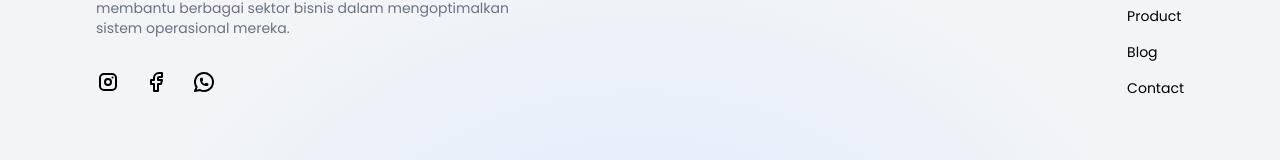
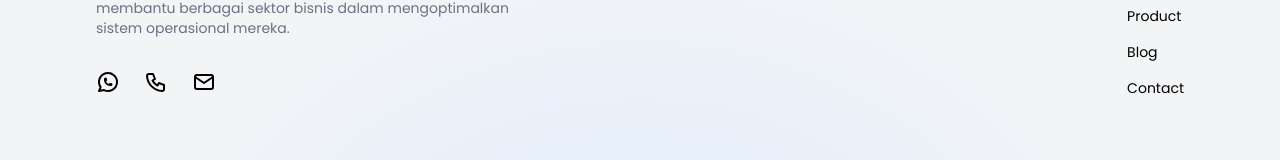
Before and after one commit to al-dioooo/zan-micro-system, a Next.js app: page /post/1 in a window 1280 px wide. Shown: the part 866-1026 px from the top of the page. Built offline with nearby package versions, Linux system fonts and the light colour scheme; no server answers.

Commit message:
Fix links
- Re-add turbopack for development

```diff
--- a/package.json
+++ b/package.json
@@ -3,7 +3,7 @@
     "version": "0.1.0",
     "private": true,
     "scripts": {
-        "dev": "next dev",
+        "dev": "next dev --turbopack",
         "build": "next build",
         "start": "next start",
         "lint": "next lint",
--- a/src/components/partials/footer.tsx
+++ b/src/components/partials/footer.tsx
@@ -1,3 +1,6 @@
+import Link from "next/link";
+import { WhatsApp, Mail, Phone } from "@/components/icons/outline"
+
 export default function Footer() {
     return (
         <footer className="bg-radial-[at_50%_100%] from-blue-100 via-gray-100 via-60% to-gray-100 px-12 md:px-24 pt-16 pb-36 relative overflow-hidden">
@@ -15,28 +18,15 @@ export default function Footer() {
                             </p>
                         </div>
                         <div className="flex items-center space-x-6">
-                            <svg className="w-6 h-6" xmlns="http://www.w3.org/2000/svg" width="24" height="24"
-                                viewBox="0 0 24 24" fill="none" stroke="currentColor" stroke-width="2"
-                                stroke-linecap="round" stroke-linejoin="round">
-                                <path stroke="none" d="M0 0h24v24H0z" fill="none" />
-                                <path d="M4 8a4 4 0 0 1 4 -4h8a4 4 0 0 1 4 4v8a4 4 0 0 1 -4 4h-8a4 4 0 0 1 -4 -4z" />
-                                <path d="M9 12a3 3 0 1 0 6 0a3 3 0 0 0 -6 0" />
-                                <path d="M16.5 7.5v.01" />
-                            </svg>
-                            <svg className="w-6 h-6" xmlns="http://www.w3.org/2000/svg" width="24" height="24"
-                                viewBox="0 0 24 24" fill="none" stroke="currentColor" stroke-width="2"
-                                stroke-linecap="round" stroke-linejoin="round">
-                                <path stroke="none" d="M0 0h24v24H0z" fill="none" />
-                                <path d="M7 10v4h3v7h4v-7h3l1 -4h-4v-2a1 1 0 0 1 1 -1h3v-4h-3a5 5 0 0 0 -5 5v2h-3" />
-                            </svg>
-                            <svg className="w-6 h-6" xmlns="http://www.w3.org/2000/svg" width="24" height="24"
-                                viewBox="0 0 24 24" fill="none" stroke="currentColor" stroke-width="2"
-                                stroke-linecap="round" stroke-linejoin="round">
-                                <path stroke="none" d="M0 0h24v24H0z" fill="none" />
-                                <path d="M3 21l1.65 -3.8a9 9 0 1 1 3.4 2.9l-5.05 .9" />
-                                <path
-                                    d="M9 10a.5 .5 0 0 0 1 0v-1a.5 .5 0 0 0 -1 0v1a5 5 0 0 0 5 5h1a.5 .5 0 0 0 0 -1h-1a.5 .5 0 0 0 0 1" />
-                            </svg>
+                            <a className="hover:text-blue-500" href="https://wa.me/6285212482977" target="_blank">
+                                <WhatsApp />
+                            </a>
+                            <a className="hover:text-blue-500" href="tel:6285212482977" target="_blank">
+                                <Phone />
+                            </a>
+                            <a className="hover:text-blue-500" href="mailto:ptzanms@gmail.com" target="_blank">
+                                <Mail />
+                            </a>
                         </div>
                     </div>
 
@@ -50,16 +40,16 @@ export default function Footer() {
                     <p className="font-medium uppercase tracking-widest text-blue-500">Links</p>
                     <ul className="space-y-4">
                         <li>
-                            <a href="">Home</a>
+                            <Link className="hover:text-blue-500" href="/">Home</Link>
                         </li>
                         <li>
-                            <a href="">Product</a>
+                            <Link className="hover:text-blue-500" href="/product">Product</Link>
                         </li>
                         <li>
-                            <a href="">Blog</a>
+                            <Link className="hover:text-blue-500" href="/blog">Blog</Link>
                         </li>
                         <li>
-                            <a href="">Contact</a>
+                            <Link className="hover:text-blue-500" href="/contact">Contact</Link>
                         </li>
                     </ul>
                 </div>
--- a/src/pages/post/[slug].tsx
+++ b/src/pages/post/[slug].tsx
@@ -19,12 +19,16 @@ export default function PostDetail() {
         }
     }, [router.query.slug])
 
+    const copyCurrentUrl = () => {
+        navigator.clipboard.writeText(window.location.toString())
+    }
+
     return (
         <section className="px-12 md:px-24 pt-36 pb-12">
             <div className="space-y-16">
                 <div className="space-y-4 md:space-y-8 w-full md:w-1/2">
                     <div className="space-y-2">
-                        <p>{postData ? formatDate(postData.created_at) : ""}</p>
+                        <p className="text-gray-500 font-medium">{postData ? formatDate(postData.created_at) : ""}</p>
                         <h1 className="bg-clip-text bg-gradient-to-br from-blue-500 to-blue-300 text-transparent text-3xl font-semibold">{postData?.title}</h1>
                         <h2 className="max-w-md w-full text-gray-700">{postData?.description}</h2>
                     </div>
@@ -45,10 +49,10 @@ export default function PostDetail() {
 
                     <div className="w-fit md:w-1/3">
                         <div className="flex items-center space-x-4">
-                            <a href="" className="inline-flex space-x-2 font-medium bg-gradient-to-tl from-blue-500 to-blue-300 px-6 py-2 rounded-full text-white items-center">
+                            <button onClick={() => copyCurrentUrl()} className="inline-flex z-10 space-x-2 font-medium bg-gradient-to-tl from-blue-500 to-blue-300 hover:bg-blue-500 hover:active:bg-blue-300 transition px-6 py-2 rounded-full text-white items-center pointer-events-auto">
                                 <Link />
                                 <span>Copy Link</span>
-                            </a>
+                            </button>
                         </div>
                     </div>
                 </div>
--- a/src/pages/product.tsx
+++ b/src/pages/product.tsx
@@ -61,9 +61,9 @@ export default function Product() {
 
             <section className="bg-white rounded-b-[4rem] border-b-[12px] border-b-blue-100 p-12 md:p-24">
                 <div className="p-12 md:p-24 border border-dashed border-gray-300 rounded-4xl md:rounded-[4rem] aspect-cinema flex items-center justify-center">
-                    <div className="bg-gradient-to-tl from-blue-500 to-blue-300 text-white rounded-3xl px-8 md:px-24 py-8">
-                        <p className="text-lg md:text-4xl font-medium">Pesan Sekarang</p>
-                    </div>
+                    <a href="https://wa.me/6285212482977" target="_blank" className="bg-gradient-to-tl from-blue-500 to-blue-300 text-white rounded-3xl px-8 md:px-24 py-8">
+                        <span className="text-lg md:text-4xl font-medium">Pesan Sekarang</span>
+                    </a>
                 </div>
             </section>
         </>
```
